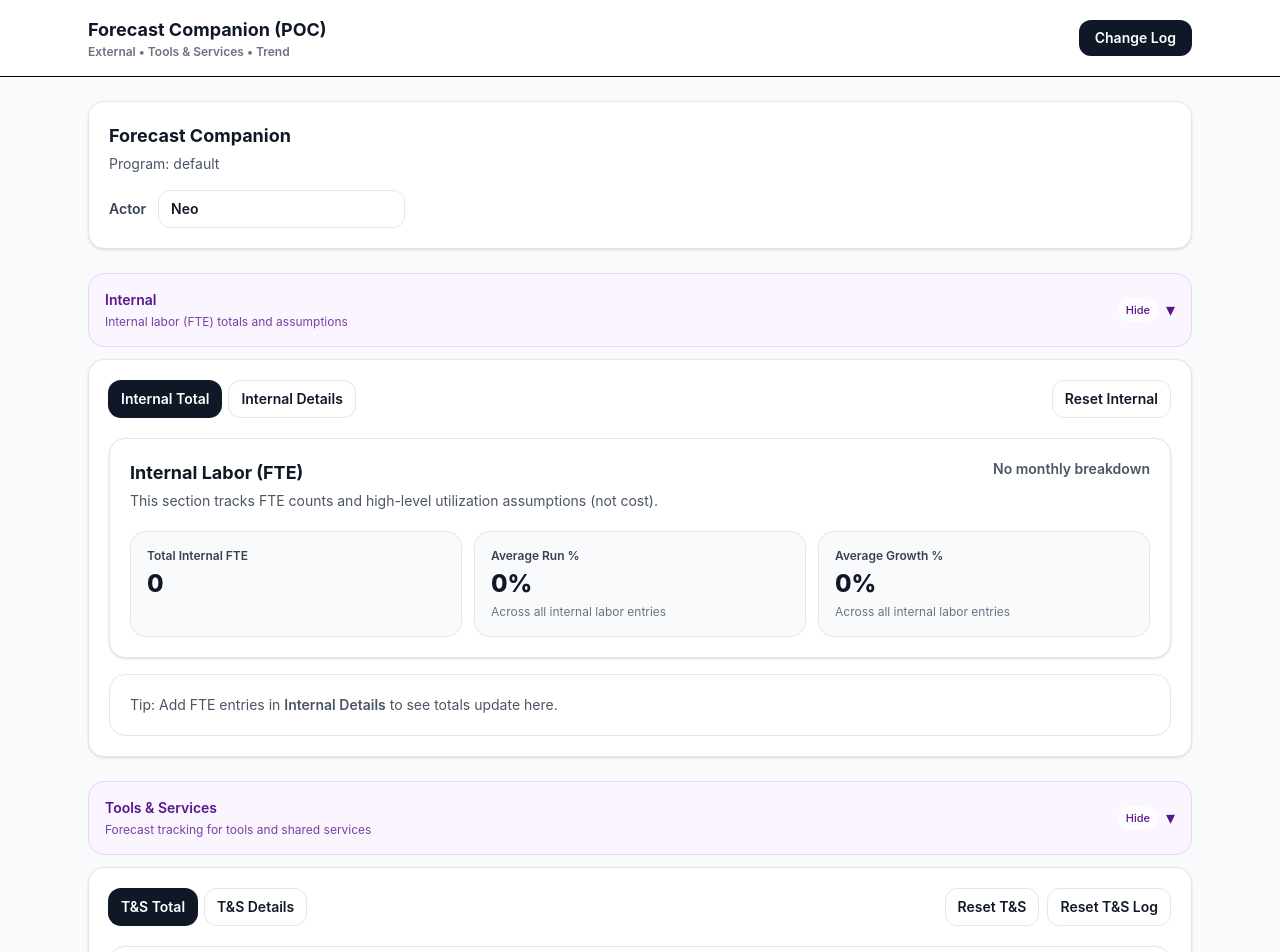
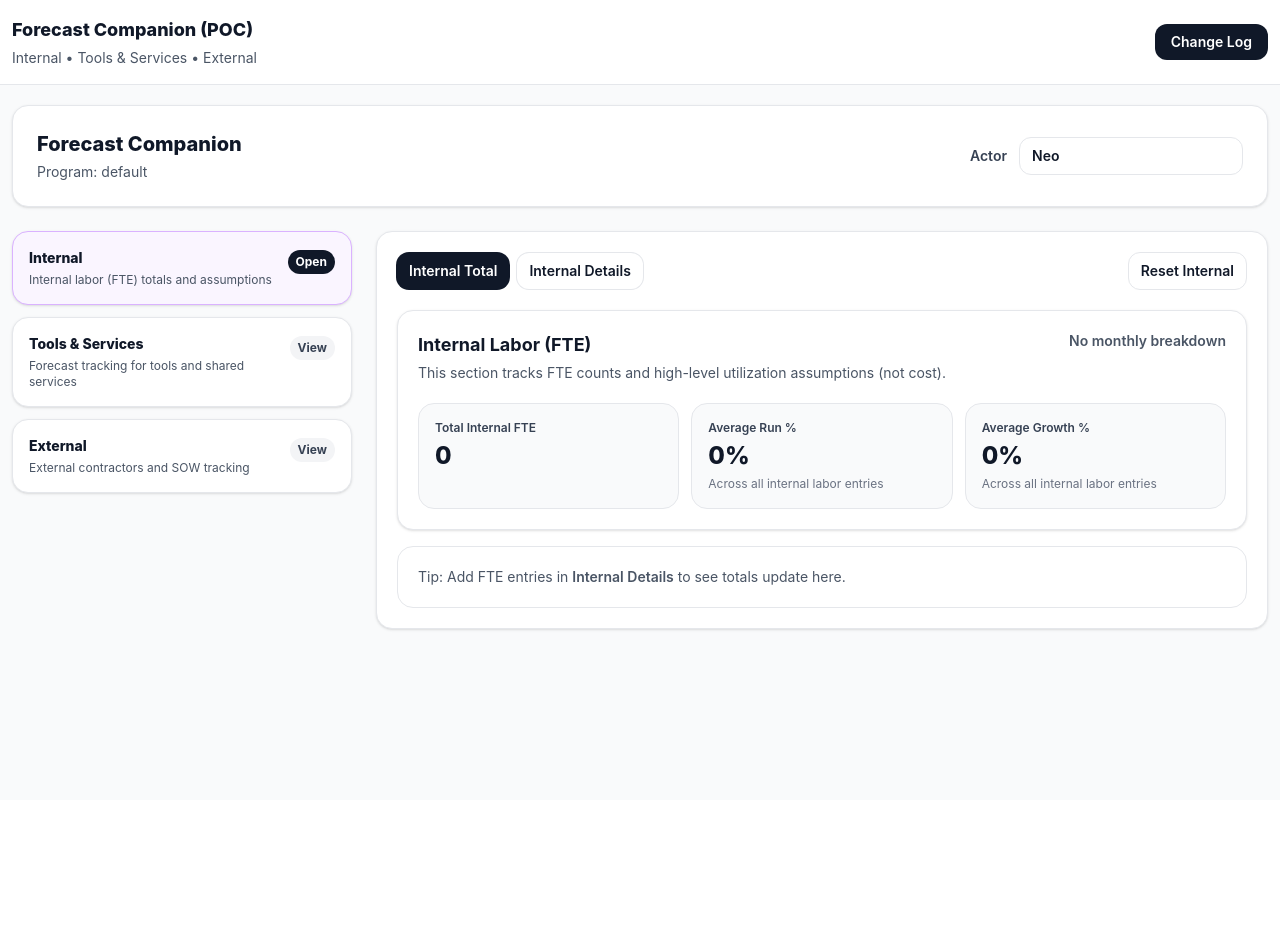
Before and after one commit to premkumarkirankumar/forecast-companion-poc, a React app in the folder frontend/: page / in a window 1280 px wide. Shown: the top 952 px of the page. After the commit the page ends 800 px from the top, so only its background shows below. Built offline with nearby package versions, Linux system fonts and the light colour scheme; the HTML template or start-up script is replaced by a standard one.

Commit message:
visual padding fix

```diff
--- a/frontend/src/App.jsx
+++ b/frontend/src/App.jsx
@@ -1,19 +1,9 @@
+// frontend/src/App.jsx
+
 import { useMemo, useState } from "react";
-
 import SummaryCards from "./components/forecast/SummaryCards";
-
-// ✅ keep changelog inside forecast folder (matches your structure)
 import ChangelogPage from "./components/forecast/ChangelogPage";
-
-// ✅ Tools & Services details is under forecast (as you said)
 import ToolsServicesDetails from "./components/forecast/ToolsServicesDetails";
-
-/**
- * NOTE:
- * - If your real app already uses SummaryCards as the main UI, keep it.
- * - This App.jsx provides a top-level "Change Log" button that opens a separate page.
- * - If you want the Change Log button to appear inside SummaryCards instead, tell me and I’ll move it.
- */
 
 // simple seed for T&S (only used if you want to render ToolsServicesDetails directly)
 const seedTns = [
@@ -22,46 +12,64 @@ const seedTns = [
     name: "Tool 1",
     yearTarget: 120000,
     msByMonth: {
-      Jan: 10000, Feb: 10000, Mar: 10000, Apr: 10000, May: 10000, Jun: 10000,
-      Jul: 10000, Aug: 10000, Sep: 10000, Oct: 10000, Nov: 10000, Dec: 10000,
+      Jan: 10000,
+      Feb: 10000,
+      Mar: 10000,
+      Apr: 10000,
+      May: 10000,
+      Jun: 10000,
+      Jul: 10000,
+      Aug: 10000,
+      Sep: 10000,
+      Oct: 10000,
+      Nov: 10000,
+      Dec: 10000,
     },
     nfByMonth: {
-      Jan: 0, Feb: 0, Mar: 0, Apr: 0, May: 0, Jun: 0,
-      Jul: 0, Aug: 0, Sep: 0, Oct: 0, Nov: 0, Dec: 0,
+      Jan: 0,
+      Feb: 0,
+      Mar: 0,
+      Apr: 0,
+      May: 0,
+      Jun: 0,
+      Jul: 0,
+      Aug: 0,
+      Sep: 0,
+      Oct: 0,
+      Nov: 0,
+      Dec: 0,
     },
   },
 ];
 
 export default function App() {
-  // "dashboard" shows your app; "changelog" shows the changelog page
-  const [page, setPage] = useState("dashboard");
-
-  // If you already store TNS in localStorage in SummaryCards, you can ignore this.
-  // This only exists so ToolsServicesDetails can render if you want it.
+  const [page, setPage] = useState("dashboard"); // dashboard | changelog
   const [tnsItems, setTnsItems] = useState(seedTns);
 
   const showToolsServicesOnly = useMemo(() => false, []);
-  // set to true ONLY if you want to test ToolsServicesDetails standalone
 
   if (page === "changelog") {
-    return <ChangelogPage onBack={() => setPage("dashboard")} />;
+    return (
+      <div className="min-h-screen bg-gray-50">
+        {/* No mx-auto, minimal padding so it aligns left */}
+        <div className="w-full px-3 py-4">
+          <ChangelogPage onBack={() => setPage("dashboard")} />
+        </div>
+      </div>
+    );
   }
 
   return (
     <div className="min-h-screen bg-gray-50">
-      {/* Top Bar */}
-      <div className="w-full border-b bg-white">
-        <div className="mx-auto flex max-w-6xl items-center justify-between gap-3 px-6 py-4">
+      {/* Top Bar (full width, left aligned) */}
+      <div className="border-b border-gray-200 bg-white">
+        <div className="flex w-full items-center justify-between px-3 py-4">
           <div>
-            <div className="text-lg font-bold text-gray-900">Forecast Companion (POC)</div>
-            <div className="text-xs font-semibold text-gray-500">
-              External • Tools & Services • Trend
-            </div>
+            <div className="text-lg font-extrabold text-gray-900">Forecast Companion (POC)</div>
+            <div className="mt-1 text-sm text-gray-600">Internal • Tools & Services • External</div>
           </div>
 
-          <div className="flex items-center gap-2">
           <button
-              type="button"
             onClick={() => setPage("changelog")}
             className="rounded-xl bg-gray-900 px-4 py-2 text-sm font-semibold text-white hover:bg-gray-800"
           >
@@ -69,21 +77,13 @@ export default function App() {
           </button>
         </div>
       </div>
-      </div>
 
-      {/* Main Content */}
-      <div className="mx-auto max-w-6xl px-6 py-6">
-        {/* Your real UI */}
+      {/* Main Content (full width, left aligned) */}
+      <div className="w-full px-3 py-5">
         {!showToolsServicesOnly ? (
           <SummaryCards selectedProgram="default" />
         ) : (
-          <ToolsServicesDetails
-            programKey="default"
-            items={tnsItems}
-            setItems={setTnsItems}
-            // If your ToolsServicesDetails expects onLog, you can pass a no-op for now:
-            onLog={() => {}}
-          />
+          <ToolsServicesDetails items={tnsItems} setItems={setTnsItems} onLog={() => {}} />
         )}
       </div>
     </div>
--- a/frontend/src/components/forecast/SummaryCards.jsx
+++ b/frontend/src/components/forecast/SummaryCards.jsx
@@ -3,9 +3,7 @@
 import { useEffect, useMemo, useState } from "react";
 import { MONTHS } from "../../data/hub";
 
-import SectionHeader from "./SectionHeader";
 import MonthTable from "./MonthTable";
-
 import InternalLabor from "./InternalLabor";
 
 import ExternalContractorsDetails from "./ExternalContractorsDetails";
@@ -64,31 +62,27 @@ export default function SummaryCards({ selectedProgram }) {
   const actorKey = `pfc.actor`;
 
   // UI keys
-  const openKey = `pfc.${programKey}.ui.openSections`;
+  const activeSectionKey = `pfc.${programKey}.ui.activeSection`; // internal|tools|external
+  const internalTabKey = `pfc.${programKey}.ui.internalTab`; // total|details
+  const externalTabKey = `pfc.${programKey}.ui.externalTab`; // total|details
+  const tnsTabKey = `pfc.${programKey}.ui.tnsTab`; // total|details
 
   // Internal keys
-  const internalTabKey = `pfc.${programKey}.ui.internalTab`; // total|details
   const internalItemsKey = `pfc.${programKey}.internal.labor.items`;
 
   // External keys
-  const externalTabKey = `pfc.${programKey}.ui.externalTab`; // total|details
   const contractorsKey = `pfc.${programKey}.external.contractors`;
   const sowKey = `pfc.${programKey}.external.sow`;
   const externalChangelogKey = `pfc.${programKey}.external.changelog`;
 
   // T&S keys
-  const tnsTabKey = `pfc.${programKey}.ui.tnsTab`; // total|details
   const tnsItemsKey = `pfc.${programKey}.tns.items`;
   const tnsChangelogKey = `pfc.${programKey}.tns.changelog`;
 
   const [actor, setActor] = useLocalStorageState(actorKey, "Neo");
 
-  // Open sections
-  const [open, setOpen] = useLocalStorageState(openKey, {
-    internal: true,
-    tools: true,
-    external: true,
-  });
+  // Left-nav selection
+  const [activeSection, setActiveSection] = useLocalStorageState(activeSectionKey, "internal");
 
   // Tabs
   const [internalTab, setInternalTab] = useLocalStorageState(internalTabKey, "total");
@@ -167,38 +161,85 @@ export default function SummaryCards({ selectedProgram }) {
     setTnsChangeLog((prev) => [entry, ...prev].slice(0, 300));
   }
 
+  const navItem = (id, title, subtitle, accent) => {
+    const active = activeSection === id;
+    const accentMap = {
+      purple: active
+        ? "border-purple-300 bg-purple-50"
+        : "border-gray-200 bg-white hover:bg-gray-50",
+      green: active
+        ? "border-green-300 bg-green-50"
+        : "border-gray-200 bg-white hover:bg-gray-50",
+      gray: active
+        ? "border-gray-300 bg-gray-50"
+        : "border-gray-200 bg-white hover:bg-gray-50",
+    };
+
+    return (
+      <button
+        key={id}
+        onClick={() => setActiveSection(id)}
+        className={[
+          "w-full rounded-2xl border p-4 text-left shadow-sm transition",
+          accentMap[accent] || accentMap.gray,
+        ].join(" ")}
+      >
+        <div className="flex items-start justify-between gap-3">
+          <div>
+            <div className="text-sm font-extrabold text-gray-900">{title}</div>
+            <div className="mt-1 text-xs text-gray-600">{subtitle}</div>
+          </div>
+
+          <div
+            className={[
+              "mt-0.5 rounded-xl px-2 py-1 text-xs font-bold",
+              active ? "bg-gray-900 text-white" : "bg-gray-100 text-gray-700",
+            ].join(" ")}
+          >
+            {active ? "Open" : "View"}
+          </div>
+        </div>
+      </button>
+    );
+  };
+
   return (
     <div className="space-y-6">
-      {/* Header */}
-      <div className="rounded-2xl border border-gray-200 bg-white p-5 shadow-sm">
-        <div className="text-lg font-bold text-gray-900">Forecast Companion</div>
+      {/* Forecast Companion bar (bigger + feels like it spans width) */}
+      <div className="w-full rounded-2xl border border-gray-200 bg-white p-6 shadow-sm">
+        <div className="flex flex-wrap items-center justify-between gap-4">
+          <div>
+            <div className="text-xl font-extrabold text-gray-900">Forecast Companion</div>
             <div className="mt-1 text-sm text-gray-600">Program: {programKey}</div>
+          </div>
 
-        <div className="mt-4 flex items-center gap-3">
+          <div className="flex items-center gap-3">
             <div className="text-sm font-semibold text-gray-700">Actor</div>
             <input
               value={actor}
               onChange={(e) => setActor(e.target.value)}
-            className="rounded-xl border border-gray-200 bg-white px-3 py-2 text-sm font-semibold text-gray-900"
+              className="w-56 rounded-xl border border-gray-200 bg-white px-3 py-2 text-sm font-semibold text-gray-900"
               placeholder="Your name"
             />
           </div>
         </div>
+      </div>
 
+      {/* Two-column layout */}
+      <div className="grid grid-cols-1 gap-6 lg:grid-cols-[340px_1fr]">
+        {/* LEFT NAV */}
+        <div className="space-y-3">
+          {navItem("internal", "Internal", "Internal labor (FTE) totals and assumptions", "purple")}
+          {navItem("tools", "Tools & Services", "Forecast tracking for tools and shared services", "purple")}
+          {navItem("external", "External", "External contractors and SOW tracking", "green")}
+        </div>
+
+        {/* RIGHT CONTENT */}
+        <div className="space-y-6">
           {/* INTERNAL */}
-      <div className="space-y-3">
-        <SectionHeader
-          title="Internal"
-          subtitle="Internal labor (FTE) totals and assumptions"
-          accent="purple"
-          isOpen={open.internal}
-          onToggle={() => setOpen((s) => ({ ...s, internal: !s.internal }))}
-        />
-
-        {open.internal ? (
+          {activeSection === "internal" ? (
             <div className="rounded-2xl border border-gray-200 bg-white p-5 shadow-sm">
               <div className="flex flex-wrap items-center justify-between gap-3">
-              {/* Internal Tabs */}
                 <div className="flex items-center gap-2">
                   <button
                     onClick={() => setInternalTab("total")}
@@ -225,8 +266,6 @@ export default function SummaryCards({ selectedProgram }) {
                   </button>
                 </div>
 
-              {/* Internal Actions */}
-              <div className="flex items-center gap-2">
                 <button
                   onClick={() => {
                     if (confirm(`Clear saved Internal labor items for ${programKey}?`)) {
@@ -238,7 +277,6 @@ export default function SummaryCards({ selectedProgram }) {
                   Reset Internal
                 </button>
               </div>
-            </div>
 
               <div className="mt-5">
                 <InternalLabor
@@ -249,22 +287,11 @@ export default function SummaryCards({ selectedProgram }) {
               </div>
             </div>
           ) : null}
-      </div>
 
-      {/* TOOLS & SERVICES (T&S) */}
-      <div className="space-y-3">
-        <SectionHeader
-          title="Tools & Services"
-          subtitle="Forecast tracking for tools and shared services"
-          accent="purple"
-          isOpen={open.tools}
-          onToggle={() => setOpen((s) => ({ ...s, tools: !s.tools }))}
-        />
-
-        {open.tools ? (
+          {/* TOOLS & SERVICES */}
+          {activeSection === "tools" ? (
             <div className="rounded-2xl border border-gray-200 bg-white p-5 shadow-sm">
               <div className="flex flex-wrap items-center justify-between gap-3">
-              {/* T&S Tabs */}
                 <div className="flex items-center gap-2">
                   <button
                     onClick={() => setTnsTab("total")}
@@ -291,7 +318,6 @@ export default function SummaryCards({ selectedProgram }) {
                   </button>
                 </div>
 
-              {/* Actions */}
                 <div className="flex items-center gap-2">
                   <button
                     onClick={() => {
@@ -319,7 +345,6 @@ export default function SummaryCards({ selectedProgram }) {
 
               <div className="mt-5">
                 {tnsTab === "total" ? (
-                // Slider only on Total tabs
                   <MonthTable title="Tools & Services" rows={tnsMonthlyRows} showMonthFilter={true} />
                 ) : (
                   <ToolsServicesDetails
@@ -332,22 +357,11 @@ export default function SummaryCards({ selectedProgram }) {
               </div>
             </div>
           ) : null}
-      </div>
 
           {/* EXTERNAL */}
-      <div className="space-y-3">
-        <SectionHeader
-          title="External"
-          subtitle="External contractors and SOW tracking"
-          accent="green"
-          isOpen={open.external}
-          onToggle={() => setOpen((s) => ({ ...s, external: !s.external }))}
-        />
-
-        {open.external ? (
+          {activeSection === "external" ? (
             <div className="rounded-2xl border border-gray-200 bg-white p-5 shadow-sm">
               <div className="flex flex-wrap items-center justify-between gap-3">
-              {/* Tabs */}
                 <div className="flex items-center gap-2">
                   <button
                     onClick={() => setExternalTab("total")}
@@ -374,7 +388,6 @@ export default function SummaryCards({ selectedProgram }) {
                   </button>
                 </div>
 
-              {/* Actions */}
                 <div className="flex items-center gap-2">
                   <button
                     onClick={() => {
@@ -402,7 +415,6 @@ export default function SummaryCards({ selectedProgram }) {
 
               <div className="mt-5">
                 {externalTab === "total" ? (
-                // Slider only on Total tabs
                   <MonthTable title="External" rows={externalMonthlyRows} showMonthFilter={true} />
                 ) : (
                   <div className="space-y-5">
@@ -423,7 +435,6 @@ export default function SummaryCards({ selectedProgram }) {
               </div>
             </div>
           ) : null}
-      </div>
 
           {/* Keep changelog arrays alive for the separate Change Log page */}
           <div className="hidden">
@@ -431,5 +442,7 @@ export default function SummaryCards({ selectedProgram }) {
             {tnsChangeLog.length}
           </div>
         </div>
+      </div>
+    </div>
   );
 }
```
Lines whose indentation alone changed are shown as unchanged.
